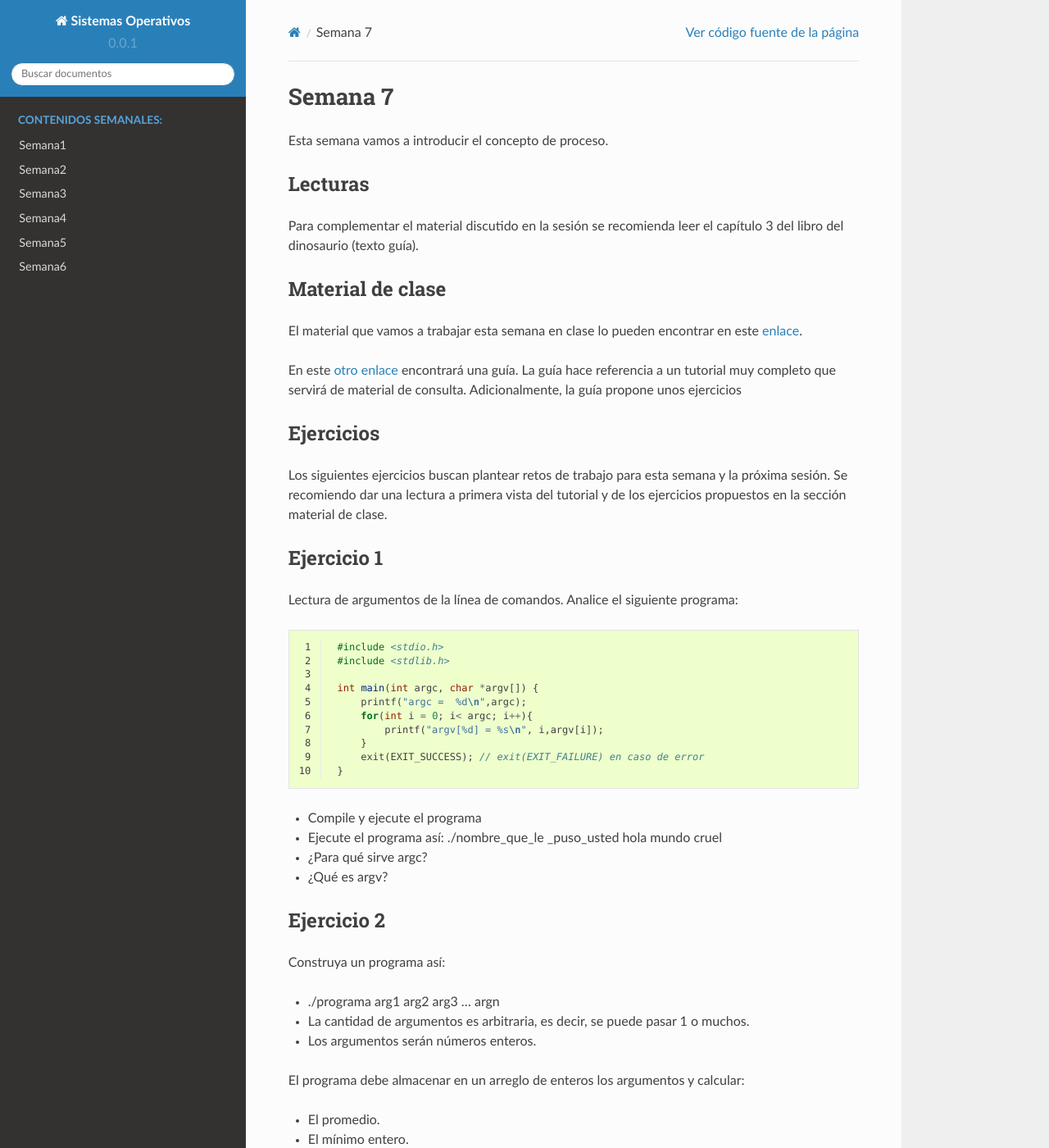
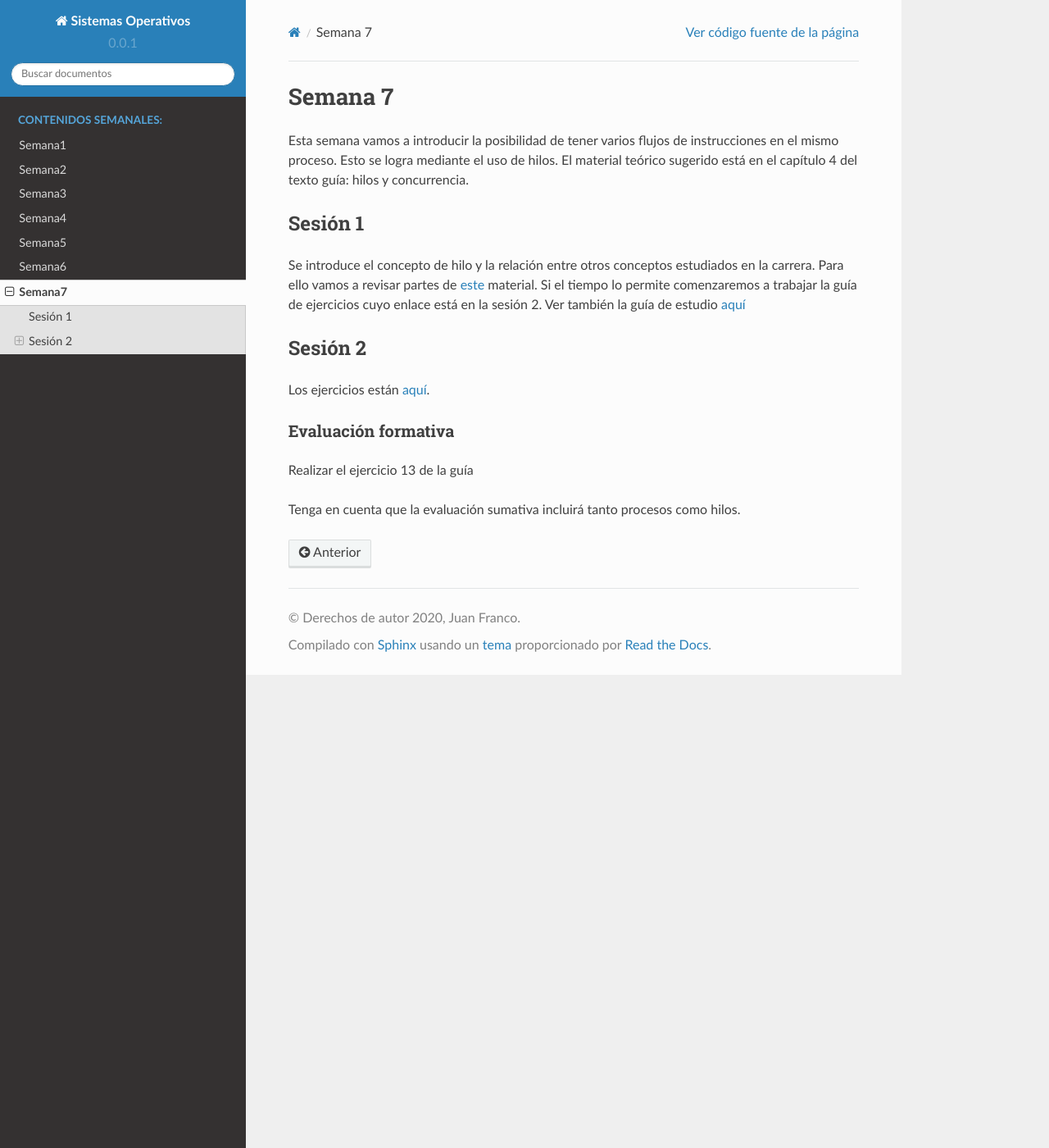
Before and after one commit to juanferfranco/sistemasoperativos, a Sphinx documentation site: the page built from docs/_semana7/semana7.rst, in a window 1280 px wide and 1400 px high. Shown: the whole window at 82% size. Built offline with Sphinx 7.4.7 and the Read the Docs theme 2.0.0, drawn with Linux system fonts in a browser that asks for light colours; some of the changed text lies outside the part shown.

Commit message:
add week 7

```diff
--- a/docs/_semana7/semana7.rst
+++ b/docs/_semana7/semana7.rst
@@ -1,183 +1,31 @@
 Semana 7
 ===========
-Esta semana vamos a introducir el concepto de proceso.
 
-Lecturas
+Esta semana vamos a introducir la posibilidad de tener varios
+flujos de instrucciones en el mismo proceso. Esto se logra
+mediante el uso de hilos. El material teórico sugerido está en
+el capítulo 4 del texto guía: hilos y concurrencia.
+
+
+Sesión 1
 ---------
-Para complementar el material discutido en la sesión se recomienda leer el capítulo 3 del
-libro del dinosaurio (texto guía).
+Se introduce el concepto de hilo y la relación entre otros
+conceptos estudiados en la carrera. Para ello vamos a revisar
+partes de `este <http://www.albahari.com/threading/>`__ material.
+Si el tiempo lo permite comenzaremos a trabajar la guía de
+ejercicios cuyo enlace está en la sesión 2. Ver también la guía
+de estudio `aquí <https://www.os-book.com/OS10/study-guide/Study-Guide.pdf>`__
 
-Material de clase
-------------------
-El material que vamos a trabajar esta semana en clase lo pueden encontrar en este
-`enlace <https://drive.google.com/open?id=1xojM0NJibnQdIT_UzzrnlS1Fj5NSNtkVNfCnJNBIBYs>`__.
 
-En este `otro enlace <https://drive.google.com/open?id=1oaxFASOGJr13tqfaIocN8eEcApvAnsuotAcTJI8i7Sk>`__
-encontrará una guía. La guía hace referencia a un tutorial muy completo que servirá de material
-de consulta. Adicionalmente, la guía propone unos ejercicios
 
-Ejercicios
------------
-Los siguientes ejercicios buscan plantear retos de trabajo para esta semana y la próxima sesión.
-Se recomiendo dar una lectura a primera vista del tutorial y de los ejercicios propuestos en
-la sección material de clase.
+Sesión 2
+----------
+Los ejercicios están `aquí <https://drive.google.com/open?id=1I5G4rRNEzmAuOgpEtgDra8TPUTpIPHTXCTwzHF93wHE>`__.
 
-Ejercicio 1
-------------
-Lectura de argumentos de la línea de comandos. Analice el siguiente programa:
 
-.. code-block:: c
-   :linenos:
+Evaluación formativa
+^^^^^^^^^^^^^^^^^^^^^^
+Realizar el ejercicio 13 de la guía
 
-    #include <stdio.h>
-    #include <stdlib.h>
-
-    int main(int argc, char *argv[]) {
-        printf("argc =  %d\n",argc);
-        for(int i = 0; i< argc; i++){
-            printf("argv[%d] = %s\n", i,argv[i]);
-        }
-        exit(EXIT_SUCCESS); // exit(EXIT_FAILURE) en caso de error
-    }
-
-* Compile y ejecute el programa
-* Ejecute el programa así: ./nombre_que_le _puso_usted hola mundo cruel
-* ¿Para qué sirve argc?
-* ¿Qué es argv?
-
-Ejercicio 2
-------------
-Construya un programa así:
-
-* ./programa arg1 arg2 arg3 ... argn
-* La cantidad de argumentos es arbitraria, es decir, se puede pasar 1 o muchos.
-* Los argumentos serán números enteros.
-
-El programa debe almacenar en un arreglo de enteros los argumentos y calcular:
-
-* El promedio.
-* El mínimo entero.
-* El máximo entero.
-
-Ejercicio 3
-------------
-Compare el siguiente programa con el del ejercicio 1.
-
-.. code-block:: c
-   :linenos:
-
-    #include <stdio.h>
-    #include <stdlib.h>
-
-    int main(int argc, char **argv) {
-
-        printf("argc =  %d\n",argc);
-        for(int i = 0; i< argc; i++){
-            printf("argv[%d] = %s\n", i, argv[i]);
-        }
-        exit(EXIT_SUCCESS); // exit(EXIT_FAILURE) en caso de error
-    }
-
-Note que en este caso argv es una variable que almancena direcciones de otras variables que
-almacenan direcciones de caracteres.
-
-* Ejecute el código anterior.
-* Haga las mismas pruebas que realizó con el ejercicio 1.
-* Modifique el código de tal manera que funcione igual, pero sin utilizar notación de arreglos.
-
-Ejercicio 4
-------------
-Haga un programa que cree tres procesos. Cada uno de los procesos hijos calculará el factorial
-de los enteros entre 1 y 10 comenzando por 1. Los resultados se irán imprimiendo en pantalla.
-El mensaje impreso por cada proceso debe ser lo suficientemente claro para entender cuál es el
-proceso hijo que está ejecutando la operación factorial.
-
-Una salida tentativa se muestra a continuación (esto no quiere decir que el orden en que se
-despliegue sea el mismo):
-
-HIJO1: fact(1) = 1
-
-HIJO2: fact(2) = 1
-
-HIJO2: fact(2) = 2
-
-HIJO1: fact(2) = 2
-
-El proceso padre tiene que esperar a que los hijos terminen utilizando la función wait.
-
-* Antes de comenzar ejecute en la línea de comandos: man waitpid
-* ¿Qué es un proceso Zombie?
-* ¿Qué pasa con la ejecución de un proceso cuando llama a wait?
-* ¿Cuando wait retorna cómo sabe el proceso padre cuál de los hijos terminó?
-* ¿Cuántos wait tendría que llamar el padre para este programa?
-
-Ejercicio 5
-------------
-Ejecute en la línea de comandos: man exec
-
-* ¿Qué hace la familia de funciones exec?
-* ¿Qué biblioteca se debe incluir para poder utilizar una función de la familia exec?
-* ¿Qué es una función variádica?
-* Una función de la familia exec cuándo retorna?
-* ¿Cómo podemos imprimir el error ocurrido si la función de la familia exec falla?
-
-Realice el siguiente ejemplo tomado del sitio geekforgeeks.
-
-* Cree el siguiente programa:
-
-.. code-block:: c
-   :linenos:
-
-    //EXEC.c
-
-    #include<stdio.h>
-    #include<unistd.h>
-
-    int main()
-    {
-        int i;
-
-        printf("I am EXEC.c called by execv() ");
-        printf("\n");
-        return 0;
-    }
-
-* Compile gcc EXEC.c -o EXEC
-
-* Cree el siguiente programa:
-
-.. code-block:: c
-   :linenos:
-
-    //execDemo.c
-
-    #include<stdio.h>
-    #include<stdlib.h>
-    #include<unistd.h>
-    int main()
-    {
-            //A null terminated array of character
-            //pointers
-            char *args[]={"./EXEC",NULL};
-            execv(args[0],args);
-
-            /*All statements are ignored after execvp() call as this whole
-            process(execDemo.c) is replaced by another process (EXEC.c)
-            */
-            printf("Ending-----");
-
-        return 0;
-    }
-
-* Ejecute el programa.
-* Analice detenidamente el código.
-
-Ejercicio 6
-------------
-* Divida el programa del ejercicio 2 en tres programas. Uno que calcule el promedio, otro
-  que calcule el máximo y otro que calcule el mínimo.
-* Compile cada programa y genere un ejecutable, tal como lo hizo en el ejercicio 5.
-* Cree un cuarto programa. Este programa recibirá los argumentos y realizará 3 fork. Luego cada
-  uno de los hijos cambiará su imagen (ejecutable) por los ejecutables de los programas
-  promedio, mínimo y máximo.
-* El programa padre debe esperar que cada hijo termine.
+Tenga en cuenta que la evaluación sumativa incluirá tanto procesos
+como hilos.
--- a/docs/index.rst
+++ b/docs/index.rst
@@ -107,3 +107,4 @@ Datos de contacto
    Semana4 <_semana4/semana4>
    Semana5 <_semana5/semana5>
    Semana6 <_semana6/semana6>
+   Semana7 <_semana7/semana7>
```
Also changed, not shown: docs/_semana8/semana8.rst (+0 -12 lines).
